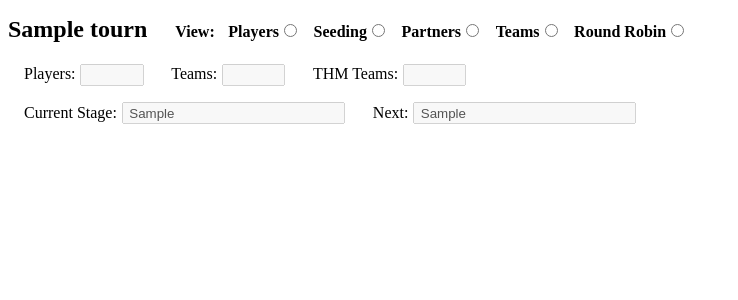
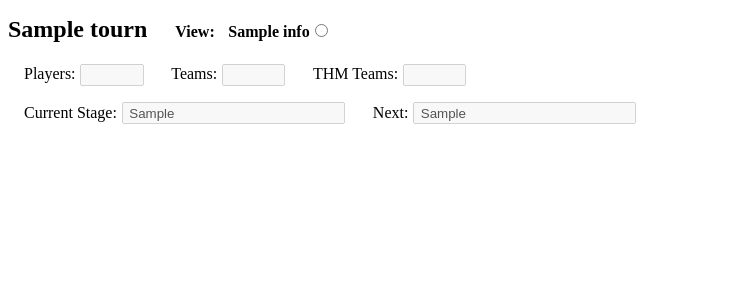
Before and after one commit to crashka/euchmgr, a Flask app: template templates/app.html in a window 1280 px wide. Shown: the top 300 px of the page, without its empty margins (0-738 px from the left). Run offline with Flask 3, Linux system fonts and the light colour scheme; the template is opened without the code that fills it: most values are stand-ins (such as "Sample title", 1, 10 or a date in 2020); parts of the project's set-up code (start-up, migrations or seed data) failed here and were passed over.

Commit message:
make path the key for view information, data-driven view navigation, fix tests

```diff
--- a/data.py
+++ b/data.py
@@ -23,6 +23,8 @@ DISABLED = ' disabled'
 HIDDEN   = 'hidden'
 CENTERED = 'centered'
 EDITABLE = 'editable'
+
+Layout = list[tuple[str, str, str]]
 
 ############
 # /players #
--- a/server.py
+++ b/server.py
@@ -19,7 +19,7 @@ To do list:
 """
 
 from typing import NamedTuple
-from enum import IntEnum
+from enum import StrEnum
 from glob import glob
 import os.path
 import re
@@ -39,8 +39,8 @@ from euchmgr import (tourn_create, upload_roster, generate_player_nums, build_se
                      prepick_champ_partners, fake_pick_partners, build_tourn_teams,
                      compute_team_seeds, build_tourn_bracket, fake_tourn_games,
                      validate_tourn, compute_team_ranks)
-from data import (data, DISABLED, CHECKED, pl_layout, sg_layout, pt_layout, tm_layout,
-                  tg_layout)
+from data import (data, DISABLED, CHECKED, Layout, pl_layout, sg_layout, pt_layout,
+                  tm_layout, tg_layout)
 from chart import chart
 from dash import dash
 from report import report
@@ -71,80 +71,62 @@ app.register_blueprint(dash, url_prefix="/dash")
 app.register_blueprint(report, url_prefix="/report")
 Session(app)
 
-# app views
-class View(IntEnum):
-    TOURN       = 0
-    PLAYERS     = 1
-    SEEDING     = 2
-    PARTNERS    = 3
-    TEAMS       = 4
-    ROUND_ROBIN = 5
-    PLAYOFFS    = 6
-    STANDINGS   = 7
+# symbolic name for view path
+class View(StrEnum):
+    TOURN       = '/tourn'
+    PLAYERS     = '/players'
+    SEEDING     = '/seeding'
+    PARTNERS    = '/partners'
+    TEAMS       = '/teams'
+    ROUND_ROBIN = '/round_robin'
 
 class ViewInfo(NamedTuple):
     """This is not super-pretty, but we want to make this as data-driven as possible
     """
     name:       str
-    path:       str
+    layout:     Layout
     rowid_col:  str
     tbl_order:  int
     fixed_cols: int
 
+# only include views using APP_TEMPLATE
 VIEW_INFO = {
-    View.TOURN: ViewInfo(
-        None,
-        "/tourn",
-        None,
-        None,
-        None
-    ),
     View.PLAYERS: ViewInfo(
         "Players",
-        "/players",
+        pl_layout,
         "nick_name",
         0,
         3
     ),
     View.SEEDING: ViewInfo(
         "Seeding",
-        "/seeding",
+        sg_layout,
         "label",
         0,
         3
     ),
     View.PARTNERS: ViewInfo(
         "Partners",
-        "/partners",
+        pt_layout,
         "nick_name",
         1,  # player_rank
         3
     ),
     View.TEAMS: ViewInfo(
         "Teams",
-        "/teams",
+        tm_layout,
         "team_name",
         1,  # team_seed
         2
     ),
     View.ROUND_ROBIN: ViewInfo(
         "Round Robin",
-        "/round_robin",
+        tg_layout,
         "label",
         0,
         2
     )
 }
-
-LAYOUT = {
-    View.PLAYERS    : pl_layout,
-    View.SEEDING    : sg_layout,
-    View.PARTNERS   : pt_layout,
-    View.TEAMS      : tm_layout,
-    View.ROUND_ROBIN: tg_layout
-}
-
-PATH_VIEW = {info.path: view for view, info in VIEW_INFO.items()}
 
 @app.before_request
 def _db_init():
@@ -225,10 +207,9 @@ def view() -> str:
     """
     """
     tourn = TournInfo.get()
-    view = PATH_VIEW[request.path]
     context = {
         'tourn': tourn,
-        'view' : view
+        'view' : request.path
     }
     return render_app(context)
 
@@ -262,26 +243,26 @@ def tourn() -> str:
 ##################
 
 SUBMIT_FUNCS = {
-    '/tourn': [
+    View.TOURN: [
         'create_tourn',
         'update_tourn'
     ],
-    '/players': [
+    View.PLAYERS: [
         'gen_player_nums',
         'gen_seed_bracket'
     ],
-    '/seeding': [
+    View.SEEDING: [
         'fake_seed_results',
         'tabulate_seed_results'
     ],
-    '/partners': [
+    View.PARTNERS: [
         'fake_partner_picks',
         'comp_team_seeds'
     ],
-    '/teams': [
+    View.TEAMS: [
         'gen_tourn_brackets'
     ],
-    '/round_robin': [
+    View.ROUND_ROBIN: [
         'fake_tourn_results',
         'tabulate_tourn_results'
     ]
@@ -304,10 +285,11 @@ def submit() -> str:
         session['tourn'] = request.form['tourn']
         return redirect(url_for('tourn'))
     func = request.form['submit_func']
-    if request.path not in SUBMIT_FUNCS:
-        abort(400, f"Invalid request path '{request.path}'")
-    if func not in SUBMIT_FUNCS[request.path]:
-        abort(400, f"Submit func '{func}' not registered for {request.path}")
+    view = request.path
+    if view not in SUBMIT_FUNCS:
+        abort(400, f"Invalid request target '{view}'")
+    if func not in SUBMIT_FUNCS[view]:
+        abort(400, f"Submit func '{func}' not registered for {view}")
     return globals()[func](request.form)
 
 def create_tourn(form: dict) -> str:
@@ -489,13 +471,13 @@ BUTTON_INFO = {
 }
 
 LINK_INFO = {
-    '/seeding'    : [('/chart/sd_bracket',    "Seeding Round Bracket"),
-                     ('/chart/sd_scores',     "Seeding Round Scores"),
-                     ('/dash/sd_dash',        "Live Dashboard")],
-    '/round_robin': [('/chart/rr_brackets',   "Round Robin Brackets"),
-                     ('/chart/rr_scores',     "Round Robin Scores"),
-                     ('/dash/rr_dash',        "Live Dashboard"),
-                     ('/report/rr_tb_report', "Tie-Breaker Report")]
+    View.SEEDING    : [('/chart/sd_bracket',    "Seeding Round Bracket"),
+                       ('/chart/sd_scores',     "Seeding Round Scores"),
+                       ('/dash/sd_dash',        "Live Dashboard")],
+    View.ROUND_ROBIN: [('/chart/rr_brackets',   "Round Robin Brackets"),
+                       ('/chart/rr_scores',     "Round Robin Scores"),
+                       ('/dash/rr_dash',        "Live Dashboard"),
+                       ('/report/rr_tb_report', "Tie-Breaker Report")]
 }
 
 def render_view(view: View) -> str:
@@ -503,19 +485,15 @@ def render_view(view: View) -> str:
     Note that we are not passing any context information as query string params, so all
     information must be conveyed through the session object.
     """
-    path = VIEW_INFO[view].path
-    return redirect(path)
+    return redirect(view)
 
 def render_tourn(context: dict) -> str:
     """Common post-processing of context before rendering the tournament selector and
     creation page through Jinja
     """
     view = context.get('view')
-    assert isinstance(view, int)
-    path = VIEW_INFO[view].path
-    assert path in SUBMIT_FUNCS
-
-    buttons = SUBMIT_FUNCS[path]
+    assert view in SUBMIT_FUNCS
+    buttons = SUBMIT_FUNCS[view]
     btn_info = [BUTTON_INFO[btn] for btn in buttons]
     btn_lbl = [info[0] for info in btn_info]
     btn_attr = [''] * len(btn_info)
@@ -528,6 +506,7 @@ def render_tourn(context: dict) -> str:
         'tourn'    : None,       # context may contain override
         'new_tourn': None,       # ditto
         'err_msg'  : None,       # ditto
+        'view_path': view,
         'buttons'  : buttons,
         'btn_lbl'  : btn_lbl,
         'btn_attr' : btn_attr,
@@ -538,14 +517,12 @@ def render_tourn(context: dict) -> str:
 def render_app(context: dict) -> str:
     """Common post-processing of context before rendering the main app page through Jinja
     """
-    view_chk = [''] * len(View)
     view = context.get('view')
-    assert isinstance(view, int)
+    assert view in VIEW_INFO
+    view_chk = {v: '' for v in VIEW_INFO}
     view_chk[view] = CHECKED
-    path = VIEW_INFO[view].path
-    assert path in SUBMIT_FUNCS
-
-    buttons = SUBMIT_FUNCS[path]
+    assert view in SUBMIT_FUNCS
+    buttons = SUBMIT_FUNCS[view]
     btn_info = [BUTTON_INFO[btn] for btn in buttons]
 
     stage_compl = 0
@@ -561,13 +538,14 @@ def render_app(context: dict) -> str:
         'title'    : APP_NAME,
         'tourn'    : None,       # context may contain override
         'err_msg'  : None,       # ditto
+        'views'    : VIEW_INFO,
+        'view_path': view,
         'view_chk' : view_chk,
         'view_info': VIEW_INFO[view],
-        'layout'   : LAYOUT[view],
         'buttons'  : buttons,
         'btn_lbl'  : btn_lbl,
         'btn_attr' : btn_attr,
-        'links'    : LINK_INFO.get(path, []),
+        'links'    : LINK_INFO.get(view, []),
         'help_txt' : help_txt
     }
     return render_template(APP_TEMPLATE, **(base_ctx | context))
--- a/templates/app.html
+++ b/templates/app.html
@@ -119,11 +119,9 @@
         <span class="section_lbl">{{tourn.name}}</span>
         <span class="view_sel">
           View:
-          <label>Players<input value="/players"{{view_chk[1]}}></label>
-          <label>Seeding<input value="/seeding"{{view_chk[2]}}></label>
-          <label>Partners<input value="/partners"{{view_chk[3]}}></label>
-          <label>Teams<input value="/teams"{{view_chk[4]}}></label>
-          <label>Round Robin<input value="/round_robin"{{view_chk[5]}}></label>
+          {% for view, info in views.items() %}
+          <label>{{info.name}}<input value="{{view}}"{{view_chk[view]}}></label>
+          {% endfor %}
         </span>
         <div class="subsect info_blk">
           <input name="tourn_name" type="hidden" value="{{tourn.name}}">
@@ -142,14 +140,14 @@
         <table id="view_dt" class="display" spellcheck="false">
           <thead>
             <tr>
-              {% for col in layout %}
+              {% for col in view_info.layout %}
               <th>{{col[1]}}</th>
               {% endfor %}
             </tr>
           </thead>
         </table>
         <div class="subsection actions">
-          <form action="{{view_info.path}}" method="post">
+          <form action="{{view_path}}" method="post">
             {% for val in buttons %}
             <button value="{{val}}"{{btn_attr[loop.index0]}}>{{btn_lbl[loop.index0]}}</button>
             {% endfor %}
@@ -222,9 +220,9 @@
            cell.data(e.target.textContent).draw();
 
            const post_data = $.extend({tourn: "{{tourn.name}}"}, row.data());
-           $.post('/data/{{view_info.path}}', post_data)
+           $.post('/data/{{view_path}}', post_data)
             .done(function(resp) {
-              console.log('POST /data/{{view_info.path}} done: ', resp);
+              console.log('POST /data/{{view_path}} done: ', resp);
               if (resp.err) {
                 cell.data(orig_val).draw();
                 $(e.target).addClass("attn");
@@ -242,7 +240,7 @@
               }
             })
             .fail(function(resp) {
-              console.log('POST /data/{{view_info.path}} fail: ', resp);
+              console.log('POST /data/{{view_path}} fail: ', resp);
               cell.data(orig_val).draw();
               $(e.target).addClass("attn");
               show_error(resp.statusText);
@@ -266,17 +264,17 @@
          content: ['search']
        },
        ajax: {
-         url: '/data/{{view_info.path}}',
+         url: '/data/{{view_path}}',
          dataSrc: 'data'
        },
        deferRender: true,
        columns: [
-         {% for col in layout %}
+         {% for col in view_info.layout %}
          {data: '{{col[0]}}'},
          {% endfor %}
        ],
        columnDefs: [
-         {% for col in layout %}
+         {% for col in view_info.layout %}
          {% if col[2] == 'hidden' %}
          {target: {{loop.index0}}, visible: false, searchable: false},
          {% elif col[2] == 'centered' %}
```
Also changed, not shown: tests/test_team_rank.py (+7 -7 lines).
